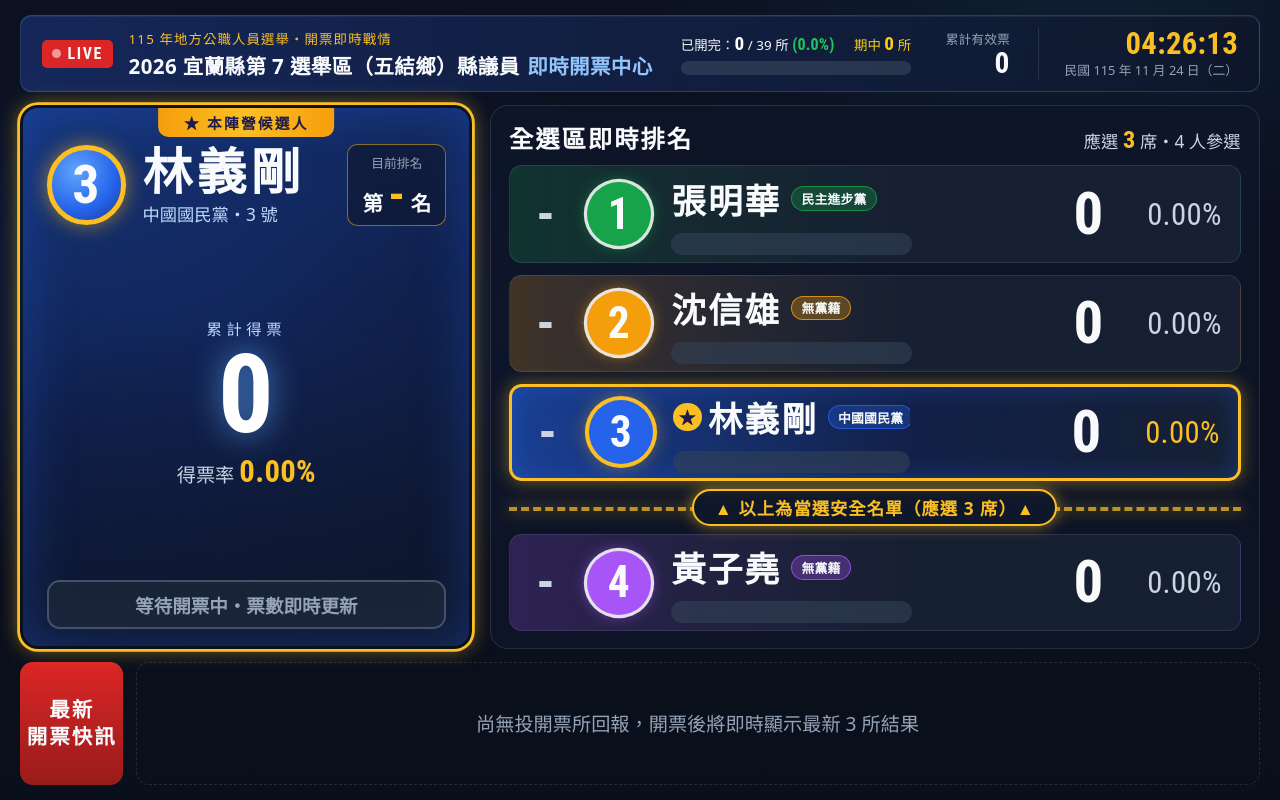
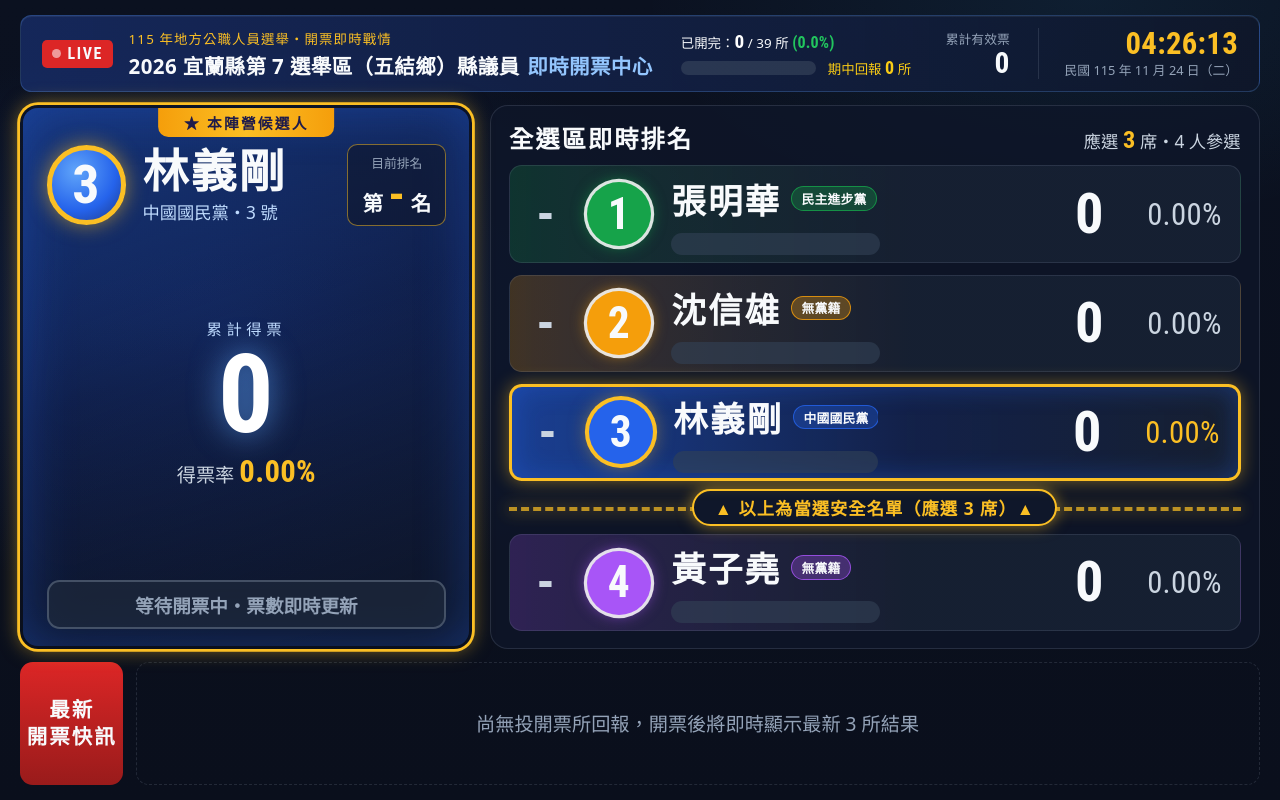
Before and after one commit to Ping-Hsun-Chiang/wujie-election-live2026, a plain HTML site: page index.html in a window 1280 px wide. Drawn offline with Linux system fonts and the light colour scheme.

Commit message:
fix(board): 修正戰情牆姓名換行、期中回報跑版與破萬票數遮擋政黨標籤
- 林義剛戰報卡姓名強制單行，並縮小字距確保 4:3 與 16:9 皆不換行
- 「期中回報 X 所」移至進度條右側獨立顯示，不再與累計有效票重疊
- 排名列移除「本陣營」標記，加寬票數欄，破萬票數不再蓋住政黨標籤
- 林義剛位於當選安全名單內時不顯示領先第 4 名提示；第 4 名時仍顯示差距警示

```diff
--- a/css/board.css
+++ b/css/board.css
@@ -67,16 +67,18 @@ body.is-board { overflow: hidden; }
 
 .bd-progress { min-width: 0; }
 .bd-progress-text {
-  display: flex; justify-content: space-between; align-items: baseline;
   font-size: calc(var(--u) * 1.05);
-  margin-bottom: calc(var(--u) * 0.45);
+  margin-bottom: calc(var(--u) * 0.35);
   white-space: nowrap;
-  gap: calc(var(--u) * 1);
+  overflow: hidden;
+  text-overflow: ellipsis;
 }
+.bd-progress-row { display: flex; align-items: center; gap: calc(var(--u) * 0.9); }
+.bd-progress-row .bd-progress-bar { flex: 1 1 auto; min-width: calc(var(--u) * 6); }
 .bd-progress-text b { font-size: calc(var(--u) * 1.5); color: #fff; }
 .bd-progress-text .bd-pct { color: var(--done); font-size: calc(var(--u) * 1.25); }
-.bd-partial-tag { color: var(--partial); }
-.bd-partial-tag b { color: var(--partial); }
+.bd-partial-tag { flex: 0 0 auto; color: var(--partial); font-size: calc(var(--u) * 1.05); white-space: nowrap; }
+.bd-partial-tag b { color: var(--partial); font-size: calc(var(--u) * 1.4); }
 .bd-progress-bar {
   display: flex;
   height: calc(var(--u) * 1.1);
@@ -159,8 +161,9 @@ body.is-board { overflow: hidden; }
   font-weight: 800;
   line-height: 1;
 }
-.hero-name { flex: 1 1 auto; min-width: 0; }
-.hero-name .n { white-space: nowrap; font-size: calc(var(--u) * 3.9); font-weight: 900; letter-spacing: 0.08em; line-height: 1.1; }
+.hero-name { flex: 1 1 auto; min-width: 0; white-space: nowrap; }
+.hero-rank { flex: 0 0 auto; }
+.hero-name .n { white-space: nowrap; word-break: keep-all; font-size: calc(var(--u) * 3.6); font-weight: 900; letter-spacing: 0.04em; line-height: 1.1; }
 .hero-name .p { font-size: calc(var(--u) * 1.35); color: #BFDBFE; margin-top: calc(var(--u) * 0.2); }
 .hero-rank {
   text-align: center;
@@ -201,13 +204,7 @@ body.is-board { overflow: hidden; }
 .hero-gap .g-lbl { font-size: calc(var(--u) * 1.45); font-weight: 700; }
 .hero-gap .g-val { font-size: calc(var(--u) * 3.6); font-weight: 700; line-height: 1.1; }
 .hero-gap[data-state="waiting"] .g-lbl { color: var(--muted); }
-.hero-gap[data-state="safe"] {
-  background: linear-gradient(135deg, rgba(5, 150, 105, 0.45), rgba(6, 78, 59, 0.55));
-  border-color: #34D399;
-  box-shadow: 0 0 calc(var(--u) * 1.6) rgba(52, 211, 153, 0.4);
-}
-.hero-gap[data-state="safe"] .g-lbl { color: #A7F3D0; }
-.hero-gap[data-state="safe"] .g-val { color: #6EE7B7; }
+.hero-gap[data-state="safe"] { visibility: hidden; }
 .hero-gap[data-state="danger"] {
   background: linear-gradient(135deg, rgba(220, 38, 38, 0.55), rgba(127, 29, 29, 0.6));
   border-color: #F87171;
@@ -253,7 +250,7 @@ body.is-board { overflow: hidden; }
   /* --below = 1 代表位於當選線下方，需讓出當選線空間 */
   top: calc(var(--slot, 0) * (var(--row-h) + var(--gap)) + var(--below, 0) * var(--line-h));
   display: grid;
-  grid-template-columns: calc(var(--u) * 4.4) calc(var(--u) * 5.6) minmax(0, 1fr) calc(var(--u) * 14) calc(var(--u) * 8.2);
+  grid-template-columns: calc(var(--u) * 4.4) calc(var(--u) * 5.6) minmax(0, 1fr) calc(var(--u) * 16.5) calc(var(--u) * 8.2);
   align-items: center;
   gap: calc(var(--u) * 1);
   padding: 0 calc(var(--u) * 1.4) 0 calc(var(--u) * 0.6);
@@ -301,17 +298,6 @@ body.is-board { overflow: hidden; }
   background: color-mix(in srgb, var(--c) 30%, transparent);
   border: 1px solid color-mix(in srgb, var(--c) 80%, transparent);
 }
-.r-mine {
-  flex: 0 0 auto;
-  display: grid; place-items: center;
-  width: calc(var(--u) * 2.2); height: calc(var(--u) * 2.2);
-  margin-right: calc(var(--u) * -0.3);
-  font-size: calc(var(--u) * 1.3);
-  border-radius: 50%;
-  background: var(--gold);
-  color: #1E1B4B;
-  letter-spacing: 0.04em;
-}
 .r-bar {
   margin-top: calc(var(--u) * 0.7);
   height: calc(var(--u) * 1.7);
@@ -328,7 +314,7 @@ body.is-board { overflow: hidden; }
 }
 .bd-row.is-focus .r-bar i { background: linear-gradient(90deg, #1D4ED8, #3B82F6 60%, #FBBF24); }
 
-.r-votes { text-align: right; font-size: calc(var(--u) * 4.6); font-weight: 700; line-height: 1; }
+.r-votes { min-width: 0; text-align: right; font-size: calc(var(--u) * 4.4); font-weight: 700; line-height: 1; white-space: nowrap; }
 .r-pct { text-align: right; font-size: calc(var(--u) * 2.4); color: var(--text-2); }
 .bd-row.is-focus .r-pct { color: var(--gold); }
 
--- a/js/board.js
+++ b/js/board.js
@@ -40,8 +40,6 @@
     }
   }
 
-  function signed(n) { return (n >= 0 ? '+' : '−') + S.fmt(Math.abs(n)); }
-
   // ---------- 版面 ----------
   function template() {
     var focus = E.candidates.filter(function (c) { return c.no === E.focusNo; })[0];
@@ -51,7 +49,7 @@
           '<div class="r-rank"><span class="num" data-k="rank">-</span></div>' +
           '<div class="r-badge num">' + c.no + '</div>' +
           '<div class="r-info">' +
-            '<div class="r-name">' + (c.focus ? '<span class="r-mine" title="本陣營">★</span>' : '') + esc(c.name) +
+            '<div class="r-name">' + esc(c.name) +
               '<span class="r-party">' + esc(c.party) + '</span>' +
             '</div>' +
             '<div class="r-bar"><i data-k="bar"></i></div>' +
@@ -73,10 +71,12 @@
           '</div>' +
           '<div class="bd-progress">' +
             '<div class="bd-progress-text">' +
-              '<span>已開完：<b class="num" id="bdDone">0</b> / ' + E.stationCodes.length + ' 所 <b class="num bd-pct" id="bdDonePct">(0.0%)</b></span>' +
-              '<span class="bd-partial-tag">期中 <b class="num" id="bdPartial">0</b> 所</span>' +
+              '已開完：<b class="num" id="bdDone">0</b> / ' + E.stationCodes.length + ' 所 <b class="num bd-pct" id="bdDonePct">(0.0%)</b>' +
             '</div>' +
-            '<div class="bd-progress-bar"><i class="p-done" id="bdBarDone"></i><i class="p-partial" id="bdBarPartial"></i></div>' +
+            '<div class="bd-progress-row">' +
+              '<div class="bd-progress-bar"><i class="p-done" id="bdBarDone"></i><i class="p-partial" id="bdBarPartial"></i></div>' +
+              '<span class="bd-partial-tag">期中回報 <b class="num" id="bdPartial">0</b> 所</span>' +
+            '</div>' +
           '</div>' +
           '<div class="bd-valid"><div class="lbl">累計有效票</div><div class="num val" id="bdValid" data-val="0">0</div></div>' +
           '<div class="bd-clock"><div class="num t" id="bdTime">--:--:--</div><div class="d" id="bdDate"></div></div>' +
@@ -151,10 +151,10 @@
       q('heroGapLbl').textContent = '等待開票中・票數即時更新';
       q('heroGapVal').textContent = '';
     } else if (gap.state === 'safe') {
-      q('heroGapLbl').textContent = gap.diff === 0
-        ? '目前與第 ' + (E.seats + 1) + ' 名（落選頭）同票'
-        : '目前領先第 ' + (E.seats + 1) + ' 名（落選頭）';
-      animateNumber(q('heroGapVal'), gap.diff, { fmt: function (v) { return signed(v) + ' 票'; } });
+      // 當選安全範圍內不顯示差距提示（卡片樣式由 data-state 隱藏）
+      q('heroGapLbl').textContent = '';
+      q('heroGapVal').textContent = '';
+      q('heroGapVal').setAttribute('data-val', 0);
     } else {
       q('heroGapLbl').textContent = '距離第 ' + E.seats + ' 名（當選門檻）尚差';
       animateNumber(q('heroGapVal'), gap.diff, { fmt: function (v) { return '−' + S.fmt(v) + ' 票'; } });
```
